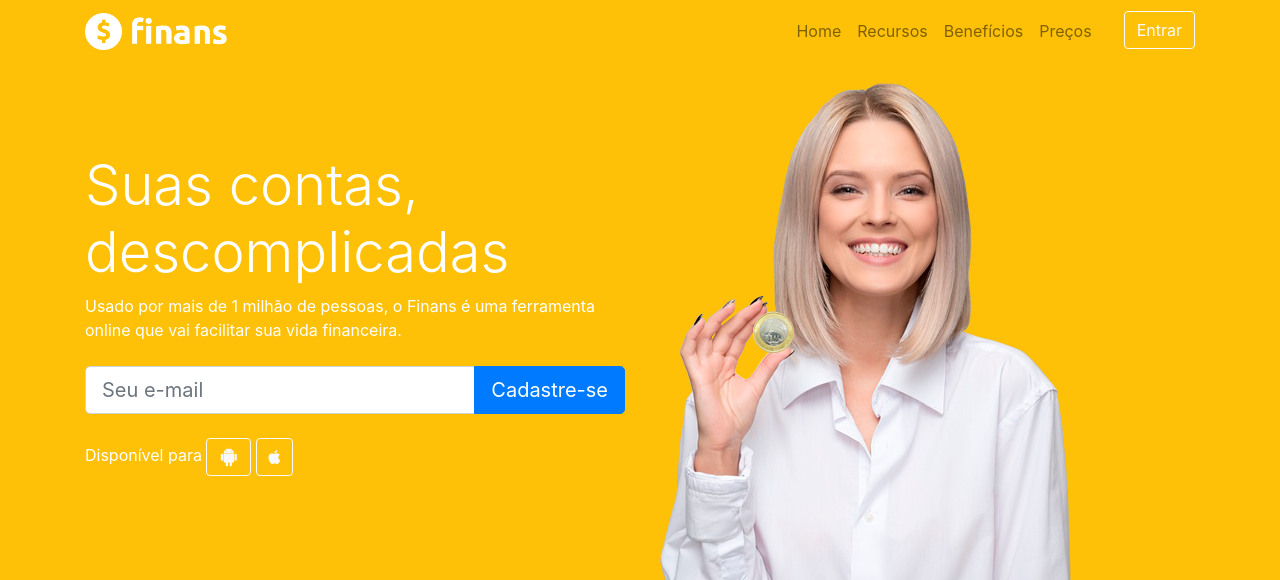
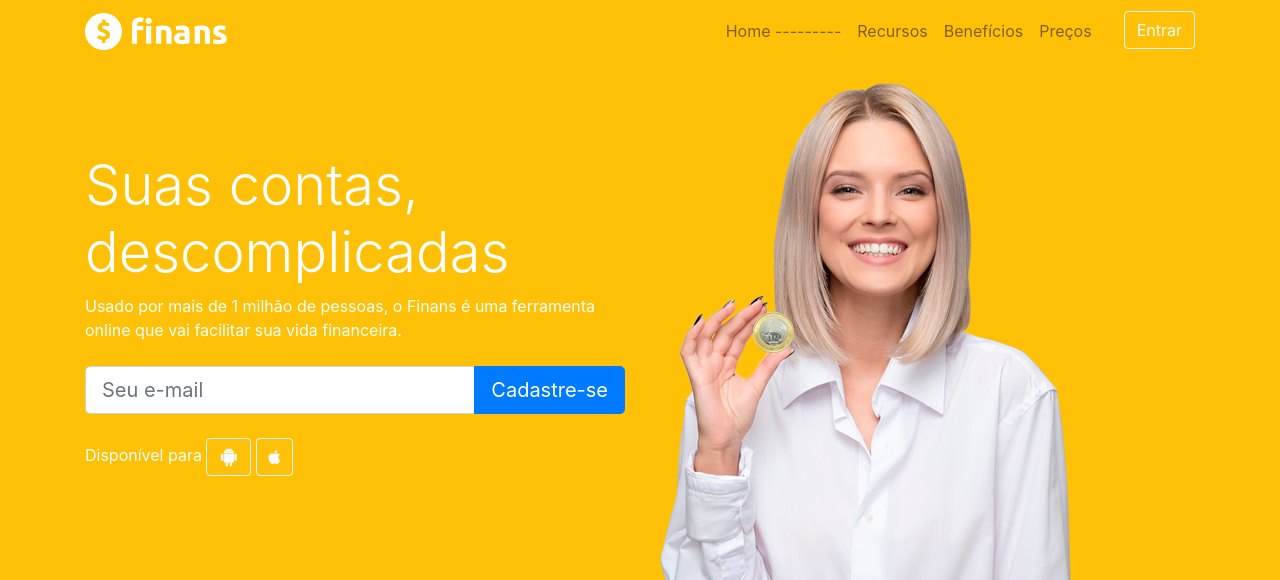
Before and after one commit to alfredostochiero/site-financa, a Django app: page / in a window 1280 px wide. Shown: the top 580 px of the page. Run offline with Django 3.2, Linux system fonts and the light colour scheme; some libraries are stand-ins or nearby versions.

Commit message:
teste heroku

```diff
--- a/site_finans/templates/_cabecalho.html
+++ b/site_finans/templates/_cabecalho.html
@@ -16,7 +16,7 @@
           <div class="collapse navbar-collapse" id="nav-principal">
             <ul class="navbar-nav ml-auto">
               <li class="nav-item">
-                <a href="/" class="nav-link">Home</a>
+                <a href="/" class="nav-link">Home ---------</a>
               </li>
               <li class="nav-item">
                 <a href="/recursos" class="nav-link">Recursos</a>
```
